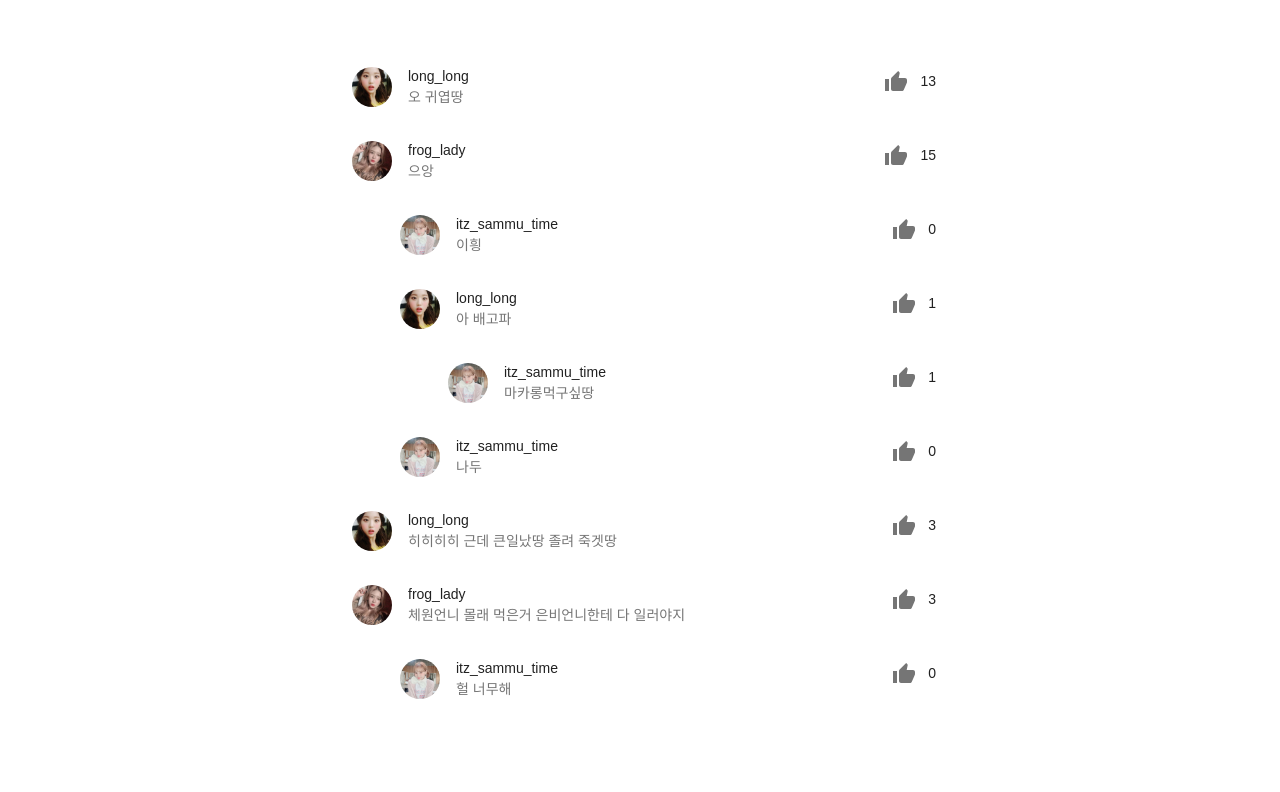
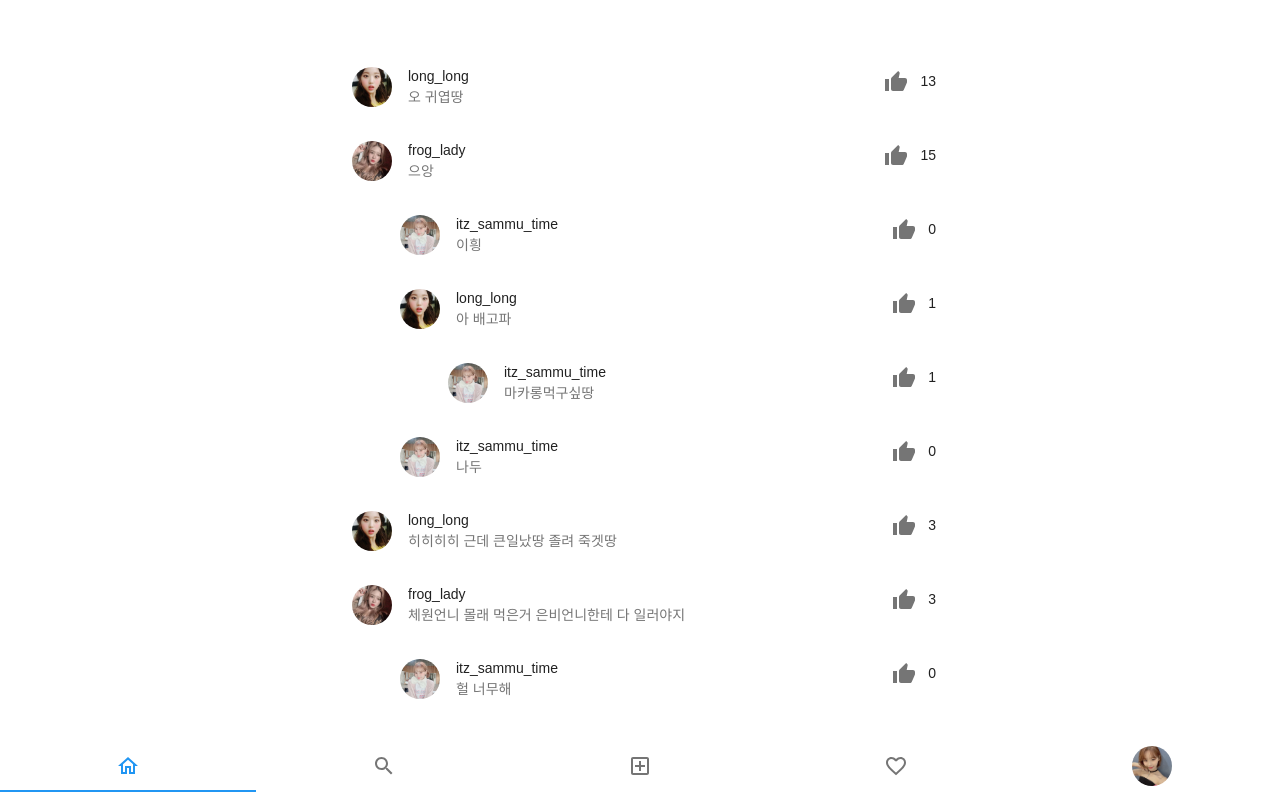
Before and after one commit to you-genie/formixmatch, a React (Create React App) app: page /pictorant in a window 1280 px wide. Shown: the part 763-1555 px from the top of the page. Before the commit the page ends 1503 px from the top, so only its background shows below. Built offline with nearby package versions, Linux system fonts and the light colour scheme.

Commit message:
[#3] Added footer

```diff
--- a/src/modules/components/appBar/TripletAppBar.js
+++ b/src/modules/components/appBar/TripletAppBar.js
@@ -37,7 +37,7 @@ function TripletAppBar(props) {
             <Grid
                 item
                 xs={12}>
-                <AppBar elevation="0" color="transparent" position="static">
+                <AppBar elevation="0" color="transparent" position="sticky">
                     <ToolBar >
                         <Grid
                             container
--- a/src/modules/views/AppFooter.js
+++ b/src/modules/views/AppFooter.js
@@ -1,5 +1,14 @@
 import React from 'react';
 import {withStyles} from '@material-ui/core/styles/';
+import AppBar from '@material-ui/core/AppBar';
+import Tabs from '@material-ui/core/Tabs';
+import Tab from '@material-ui/core/Tab';
+import Avatar from '@material-ui/core/Avatar';
+import HomeOutlinedIcon from '@material-ui/icons/HomeOutlined';
+import SearchOutlinedIcon from '@material-ui/icons/SearchOutlined';
+import AddBoxOutlinedIcon from '@material-ui/icons/AddBoxOutlined';
+import FavoriteBorderOutlinedIcon from '@material-ui/icons/FavoriteBorderOutlined';
+import ProfileImg from '../../assets/icons/profile.jpg';
 
 const styles = (theme) => ({
 
@@ -7,8 +16,33 @@ const styles = (theme) => ({
 
 function AppFooter(props) {
     const {classes} = props;
-
-    return (<div></div>);
+    const [value, setValue] = React.useState(0);
+    const handleChange = (event, newValue) => {
+        setValue(newValue);
+    };
+    const profileIcon = (
+        <Avatar
+            src={ProfileImg} />
+    )
+    return (<div>
+        <AppBar
+            elevation='0'
+            position='sticky' color='transparent'>
+            <Tabs
+                value={value}
+                onChange={handleChange}
+                indicatorColor='primary'
+                textColor='primary'
+                variant='fullWidth'
+                centered>
+                <Tab key='home' id={0} icon={<HomeOutlinedIcon />} />
+                <Tab key='search' id={1} icon={<SearchOutlinedIcon />} />
+                <Tab key='add' id={2} icon={<AddBoxOutlinedIcon />} />
+                <Tab key='favorite' id={3} icon={<FavoriteBorderOutlinedIcon />} />
+                <Tab key='myFeed' id={4} icon={profileIcon} />
+            </Tabs>
+        </AppBar>
+    </div>);
 }
 
 export default  withStyles(styles)(AppFooter);
```
